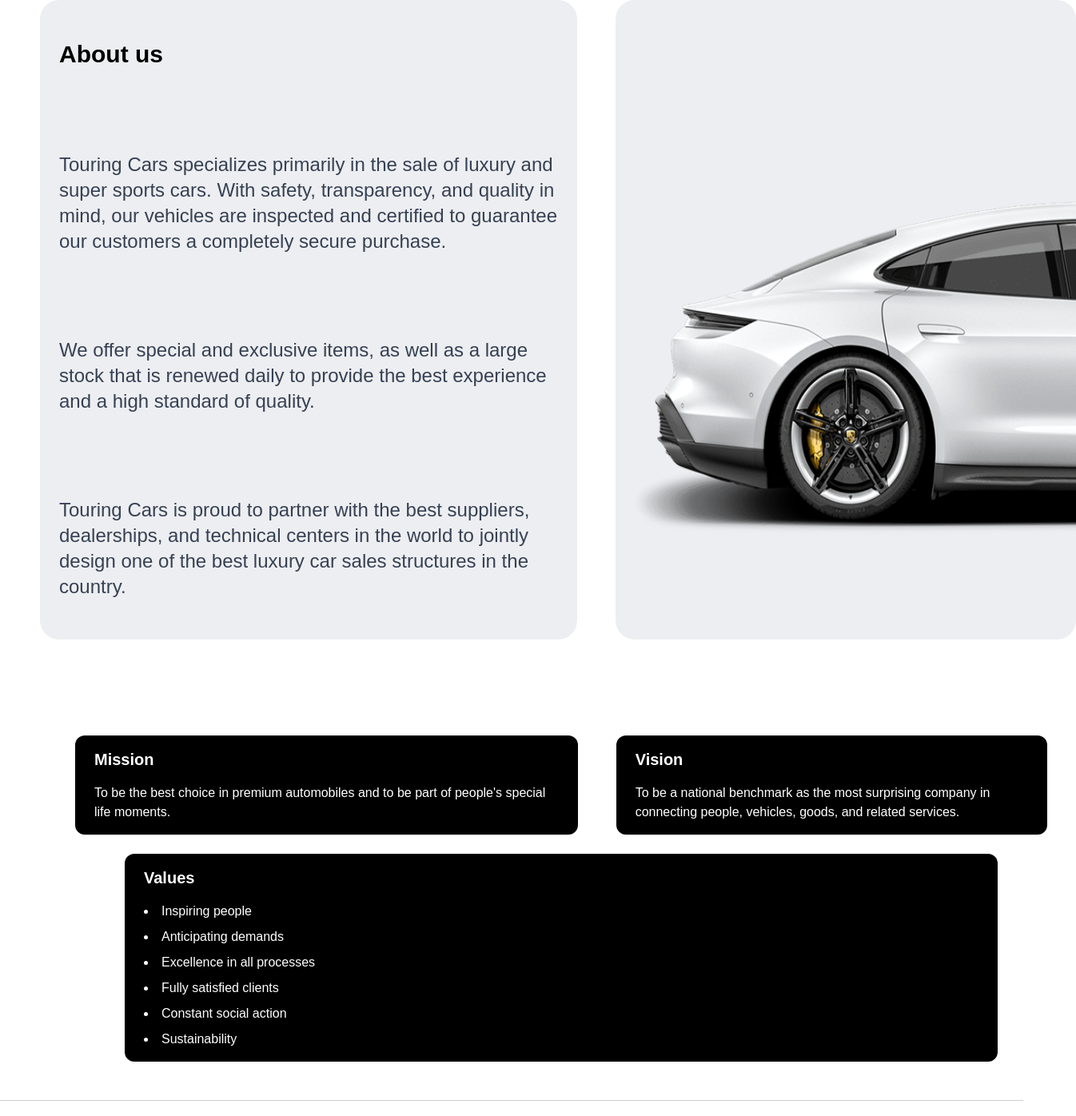
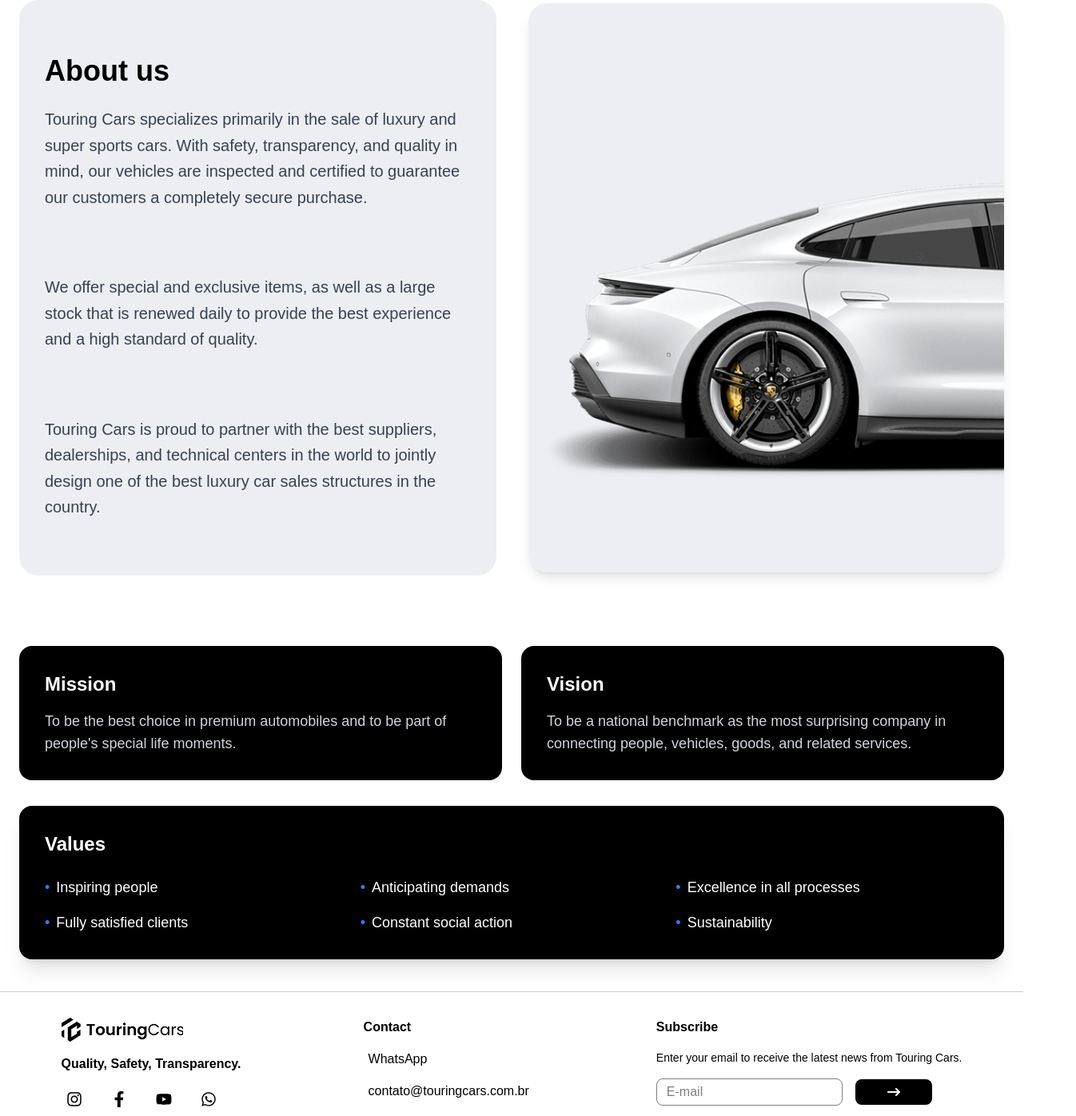
Before and after one commit to ahmedchokouri4-sudo/CarsStore, a React (Vite) app: page /About in a window 1280 px wide. Shown: the part 120-1516 px from the top of the page at 80% size, 1346 px wide, since content can reach past the window. Built offline with nearby package versions, Linux system fonts and the light colour scheme.

Commit message:
update about page

```diff
--- a/src/Components/Pages/About.jsx
+++ b/src/Components/Pages/About.jsx
@@ -3,62 +3,81 @@ import BackPorshe from "../../assets/cars/porsche-model1 1.png"
 
 const About = () => {
   return (
-    <div >
-      <div className='flex flex-col  md:flex-row  md:justify-between md:gap-6 lg:flex-row  lg:justify-center   px-6 py-12 space-y-6 lg:space-x-6  '>
-        <div className='flex flex-col  bg-gray-300/40 px-6 py-5 rounded-3xl space-y-3 md:max-w-xs    md:space-y-5 md:h-200 lg:max-w-2xl   lg:space-y-26 lg:max-h-200   text-gray-700 text-lg justify-center '>
-          <h1 className='font-bold text-2xl text-black  lg:text-3xl md:text-2xl'>About us</h1>
-          <p className=' lg:text-2xl  md:text-xl'>Touring Cars specializes primarily in the sale of luxury and super sports cars. With safety, transparency, and quality in mind, our vehicles are inspected and certified to guarantee our customers a completely secure purchase.</p>
-          <p className=' lg:text-2xl md:text-xl'>We offer special and exclusive items, as well as a large stock that is renewed daily to provide the best experience and a high standard of quality.</p>
-          <p className='lg:text-2xl md:text-xl'>Touring Cars is proud to partner with the best suppliers, dealerships, and technical centers in the world to jointly design one of the best luxury car sales structures in the country.</p>
-        </div>
-        <div className='md:max-w-xs md:mr-35 '>
-          <img src={BackPorshe} alt="BackPorshe" className='bg-gray-300/40 rounded-3xl lg:max-h-200 md:max-w-xl md:h-200 ' />
+    <div className="max-w-7xl mx-auto"> {/* Container kbir bach mayfutch l-qyas f screens kbar */}
+
+      {/* 1ère Section: About Us & Image */}
+      <div className='flex flex-col lg:flex-row items-center justify-between px-6 py-12 gap-10'>
+
+        {/* Text Side */}
+        <div className='flex flex-col bg-gray-300/40 px-8 py-10 rounded-3xl space-y-6 w-full lg:w-1/2 min-h-180 justify-center '>
+          <h1 className='font-bold text-3xl text-black lg:text-4xl'>About us</h1>
+          <div className='space-y-4 lg:space-y-20 text-gray-700 text-lg lg:text-xl leading-relaxed'>
+            <p>Touring Cars specializes primarily in the sale of luxury and super sports cars. With safety, transparency, and quality in mind, our vehicles are inspected and certified to guarantee our customers a completely secure purchase.</p>
+            <p>We offer special and exclusive items, as well as a large stock that is renewed daily to provide the best experience and a high standard of quality.</p>
+            <p>Touring Cars is proud to partner with the best suppliers, dealerships, and technical centers in the world to jointly design one of the best luxury car sales structures in the country.</p>
           </div>
         </div>
-      {/* 2eme section */}
-    <div className=' space-y-6 md:space-y-0  '>
-  {/* Mission & Vision */}
- <div className='flex flex-col items-center justify-center  space-y-6 px-4 py-6 '>
 
+        {/* Image Side */}
+        <div className='w-full lg:w-1/2'>
+          <img
+            src={BackPorshe}
+            alt="BackPorshe"
+            className='bg-gray-300/40 rounded-3xl w-full h-full object-cover shadow-lg'
+          />
+        </div>
+      </div>
 
- <div className="w-full flex flex-col items-center  py-6 px-4 space-y-6">
+      {/* 2ème section: Mission, Vision, Values */}
+      <div className='px-6 py-10 space-y-8'>
 
-
-  <div className="flex flex-col md:flex-row gap-12 lg:justify-center items-stretch w-full lg:ml-31 ">
-    <div className="bg-black text-white px-6 py-4 space-y-4 rounded-xl w-full md:w-96  lg:w-2xl">
-      <h1 className="font-bold text-xl  md:text-left">Mission</h1>
-      <p className=" md:text-left">
+        {/* Mission & Vision Row */}
+        <div className="flex flex-col md:flex-row gap-6 w-full justify-center">
+          {/* Mission */}
+          <div className="bg-black text-white p-8 rounded-2xl w-full lg:w-1/2 transition-transform hover:scale-[1.02]">
+            <h1 className="font-bold text-2xl mb-4">Mission</h1>
+            <p className="text-gray-300 text-lg">
               To be the best choice in premium automobiles and to be part of people's special life moments.
             </p>
           </div>
 
-    <div className="bg-black text-white px-6  py-4  space-y-4 rounded-xl w-full md:w-96  lg:w-xl ">
-      <h1 className="font-bold text-xl  md:text-left">Vision</h1>
-      <p className=" md:text-left">
+          {/* Vision */}
+          <div className="bg-black text-white p-8 rounded-2xl w-full lg:w-1/2 transition-transform hover:scale-[1.02]">
+            <h1 className="font-bold text-2xl mb-4">Vision</h1>
+            <p className="text-gray-300 text-lg">
               To be a national benchmark as the most surprising company in connecting people, vehicles, goods, and related services.
             </p>
           </div>
         </div>
 
-  {/* Values */}
-  <div className="w-full flex justify-center max-w-full  ">
-    <div className="bg-black text-white px-6 py-4 space-y-4 rounded-xl w-full lg:max-w-7xl lg:ml-31">
-      <h1 className="font-bold text-xl ">Values</h1>
-      <ul className="space-y-2 list-disc list-inside  md:text-left">
-        <li>Inspiring people</li>
-        <li>Anticipating demands</li>
-        <li>Excellence in all processes</li>
-        <li>Fully satisfied clients</li>
-        <li>Constant social action</li>
-        <li>Sustainability</li>
+        {/* Values - Full Width */}
+        <div className="w-full">
+          <div className="bg-black text-white p-8 rounded-2xl w-full shadow-xl">
+            <h1 className="font-bold text-2xl mb-6">Values</h1>
+            <ul className="grid grid-cols-1 md:grid-cols-2 lg:grid-cols-3 gap-4 text-lg">
+              <li className="flex items-center space-x-2">
+                <span className="text-blue-500">•</span> <span>Inspiring people</span>
+              </li>
+              <li className="flex items-center space-x-2">
+                <span className="text-blue-500">•</span> <span>Anticipating demands</span>
+              </li>
+              <li className="flex items-center space-x-2">
+                <span className="text-blue-500">•</span> <span>Excellence in all processes</span>
+              </li>
+              <li className="flex items-center space-x-2">
+                <span className="text-blue-500">•</span> <span>Fully satisfied clients</span>
+              </li>
+              <li className="flex items-center space-x-2">
+                <span className="text-blue-500">•</span> <span>Constant social action</span>
+              </li>
+              <li className="flex items-center space-x-2">
+                <span className="text-blue-500">•</span> <span>Sustainability</span>
+              </li>
             </ul>
           </div>
         </div>
-
       </div>
 
-</div>
-</div>
     </div>
   )
 }
```
Also changed, not shown: src/Components/Pages/Stock.jsx (+4 -8 lines). Lines whose indentation alone changed are shown as unchanged.
